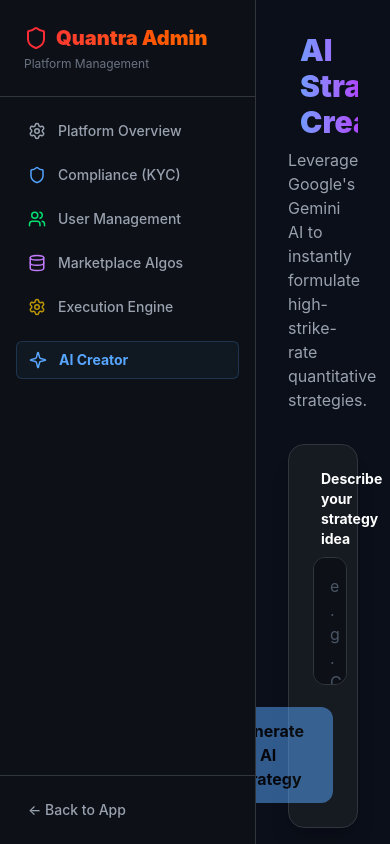
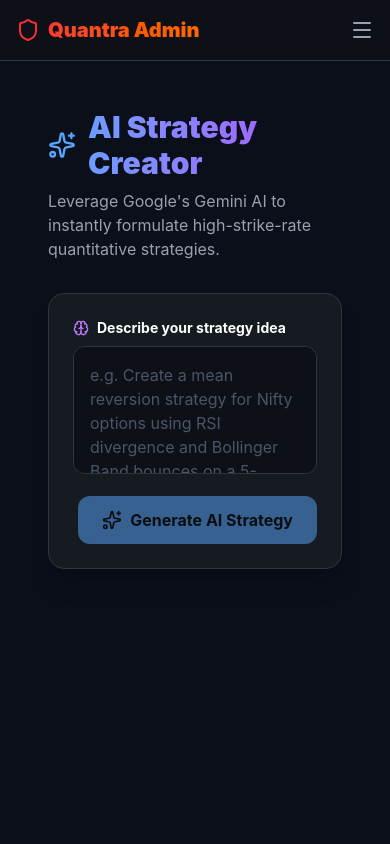
Before and after one commit to Quant-gt/Quantra, a Next.js app in the folder apps/web/: page /admin/ai-creator in a window 390 px wide. Built offline with nearby package versions, Linux system fonts and the light colour scheme.

Commit message:
feat: complete mobile responsiveness overhaul with slide-out drawers

```diff
--- a/apps/web/app/admin/ai-creator/page.tsx
+++ b/apps/web/app/admin/ai-creator/page.tsx
@@ -143,7 +143,7 @@ export default function AICreatorPage() {
             </div>
 
             {/* Metrics */}
-            <div className="grid grid-cols-4 divide-x divide-[#30363D] border-b border-[#30363D] bg-[#161B22]/50">
+            <div className="grid grid-cols-2 md:grid-cols-4 divide-y md:divide-y-0 divide-x-0 md:divide-x divide-[#30363D] border-b border-[#30363D] bg-[#161B22]/50">
               <div className="p-6 text-center">
                 <p className="text-xs text-gray-500 mb-1 font-semibold uppercase tracking-wider">Win Rate</p>
                 <p className="text-2xl font-black text-[#39D353] flex items-center justify-center gap-1">
@@ -165,7 +165,7 @@ export default function AICreatorPage() {
             </div>
 
             {/* Logic Breakdown */}
-            <div className="p-6 grid grid-cols-2 gap-6 bg-[#0D1117]">
+            <div className="p-4 md:p-6 grid grid-cols-1 md:grid-cols-2 gap-6 bg-[#0D1117]">
               <div>
                 <h3 className="text-[#58A6FF] font-bold mb-4 flex items-center gap-2"><Zap size={18}/> Entry Rules</h3>
                 <ul className="space-y-3">
@@ -202,7 +202,7 @@ export default function AICreatorPage() {
             </div>
 
             {/* Action Bar */}
-            <div className="p-6 bg-[#161B22] border-t border-[#30363D] flex justify-between items-center">
+            <div className="p-4 md:p-6 bg-[#161B22] border-t border-[#30363D] flex flex-col md:flex-row justify-between items-center gap-4">
               <div className="flex items-center gap-2 text-sm text-gray-400">
                 <Brain size={16} className="text-gray-500"/>
                 Indicators used: {strategy.logic?.indicators?.join(', ')}
--- a/apps/web/app/admin/layout.tsx
+++ b/apps/web/app/admin/layout.tsx
@@ -1,12 +1,30 @@
-import React from 'react';
+"use client";
+
+import React, { useState, useEffect } from 'react';
 import Link from 'next/link';
-import { Shield, Users, Database, Settings } from 'lucide-react';
+import { usePathname } from 'next/navigation';
+import { Shield, Users, Database, Settings, Menu, X } from 'lucide-react';
 
 export default function AdminLayout({ children }: { children: React.ReactNode }) {
+  const pathname = usePathname();
+  const [isMobileMenuOpen, setIsMobileMenuOpen] = useState(false);
+
+  useEffect(() => {
+    setIsMobileMenuOpen(false);
+  }, [pathname]);
   return (
-    <div className="flex h-screen bg-[#0B0F19] text-white font-sans">
+    <div className="flex h-screen bg-[#0B0F19] text-white font-sans overflow-hidden">
+
+      {/* Mobile Drawer Overlay */}
+      {isMobileMenuOpen && (
+        <div
+          className="fixed inset-0 bg-black/60 z-40 md:hidden"
+          onClick={() => setIsMobileMenuOpen(false)}
+        />
+      )}
+
       {/* Sidebar */}
-      <aside className="w-64 bg-[#0D1117] border-r border-[#30363D] flex flex-col">
+      <aside className={`fixed inset-y-0 left-0 z-50 w-64 bg-[#0D1117] border-r border-[#30363D] flex flex-col transform transition-transform duration-300 ease-in-out md:relative md:translate-x-0 ${isMobileMenuOpen ? 'translate-x-0' : '-translate-x-full'}`}>
         <div className="p-6 border-b border-[#30363D]">
           <h1 className="text-xl font-black text-transparent bg-clip-text bg-gradient-to-r from-red-500 to-orange-500 flex items-center gap-2">
             <Shield size={24} className="text-red-500" />
@@ -52,8 +70,24 @@ export default function AdminLayout({ children }: { children: React.ReactNode })
       </aside>
 
       {/* Main Content */}
-      <main className="flex-1 flex flex-col overflow-y-auto bg-[#0B0F19]">
-        {children}
+      <main className="flex-1 flex flex-col overflow-y-auto bg-[#0B0F19] w-full">
+        {/* Mobile Header */}
+        <div className="md:hidden flex items-center justify-between p-4 bg-[#0D1117] border-b border-[#30363D]">
+          <h1 className="text-xl font-black text-transparent bg-clip-text bg-gradient-to-r from-red-500 to-orange-500 flex items-center gap-2">
+            <Shield size={24} className="text-red-500" />
+            Quantra Admin
+          </h1>
+          <button
+            onClick={() => setIsMobileMenuOpen(true)}
+            className="text-gray-400 hover:text-white"
+          >
+            <Menu size={24} />
+          </button>
+        </div>
+
+        <div className="flex-1 overflow-auto p-4 md:p-6">
+          {children}
+        </div>
       </main>
     </div>
   );
--- a/apps/web/app/dashboard/layout.tsx
+++ b/apps/web/app/dashboard/layout.tsx
@@ -13,8 +13,11 @@ import {
   Settings,
   Globe,
   Activity,
-  ArrowUpRight
+  ArrowUpRight,
+  Menu,
+  X
 } from 'lucide-react';
+import { useState, useEffect } from 'react';
 import LiveTickerTape from '@/components/dashboard/LiveTickerTape';
 
 export default function DashboardLayout({
@@ -23,6 +26,12 @@ export default function DashboardLayout({
   children: React.ReactNode;
 }) {
   const pathname = usePathname();
+  const [isMobileMenuOpen, setIsMobileMenuOpen] = useState(false);
+
+  // Close mobile menu on route change
+  useEffect(() => {
+    setIsMobileMenuOpen(false);
+  }, [pathname]);
 
   const getLinkClass = (href: string) => {
     const isActive = pathname === href;
@@ -36,8 +45,16 @@ export default function DashboardLayout({
   return (
     <div className="flex h-screen bg-[#0D1117] text-white overflow-hidden font-sans">
 
+      {/* Mobile Drawer Overlay */}
+      {isMobileMenuOpen && (
+        <div
+          className="fixed inset-0 bg-black/60 z-40 md:hidden"
+          onClick={() => setIsMobileMenuOpen(false)}
+        />
+      )}
+
       {/* Sidebar */}
-      <div className="w-64 bg-[#161B22] border-r border-[#30363D] flex flex-col justify-between flex-shrink-0">
+      <div className={`fixed inset-y-0 left-0 z-50 w-64 bg-[#161B22] border-r border-[#30363D] flex flex-col justify-between transform transition-transform duration-300 ease-in-out md:relative md:translate-x-0 ${isMobileMenuOpen ? 'translate-x-0' : '-translate-x-full'}`}>
         <div>
           {/* Logo */}
           <div className="p-6 border-b border-[#30363D] flex items-center gap-3">
@@ -121,12 +138,32 @@ export default function DashboardLayout({
       </div>
 
       {/* Main Content */}
-      <div className="flex-1 flex flex-col overflow-hidden">
+      <div className="flex-1 flex flex-col overflow-hidden w-full">
+        {/* Mobile Header */}
+        <div className="md:hidden flex items-center justify-between p-4 bg-[#161B22] border-b border-[#30363D]">
+          <div className="flex items-center gap-2">
+            <div className="w-8 h-8 bg-white flex items-center justify-center rounded-lg shadow-sm">
+              <svg width="20" height="20" viewBox="0 0 24 24" fill="none" stroke="black" strokeWidth="2.5" strokeLinecap="round" strokeLinejoin="round">
+                <polygon points="12 2 2 7 12 12 22 7 12 2" />
+                <polyline points="2 17 12 22 22 17" />
+                <polyline points="2 12 12 17 22 12" />
+              </svg>
+            </div>
+            <span className="text-xl font-bold text-white tracking-tight">Quantra</span>
+          </div>
+          <button
+            onClick={() => setIsMobileMenuOpen(true)}
+            className="text-gray-400 hover:text-white"
+          >
+            <Menu size={24} />
+          </button>
+        </div>
+
         {/* Top Ticker Bar */}
         <LiveTickerTape />
 
         {/* Content Area */}
-        <div className="flex-1 overflow-auto p-6 bg-[#0D1117]">
+        <div className="flex-1 overflow-auto p-4 md:p-6 bg-[#0D1117]">
           {children}
         </div>
       </div>
```
